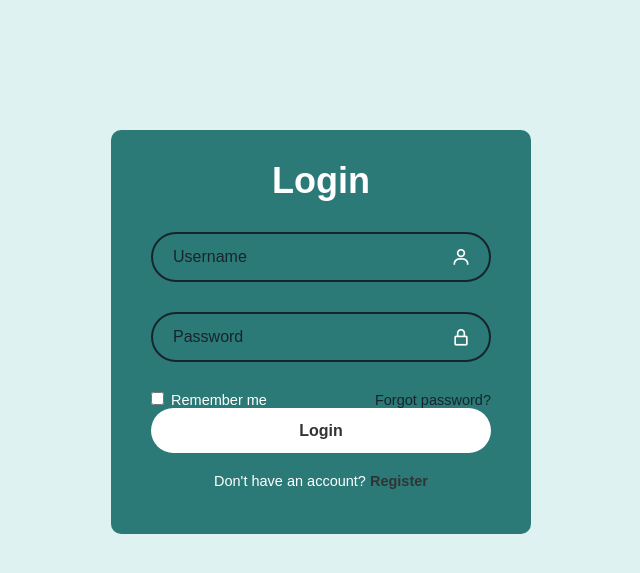
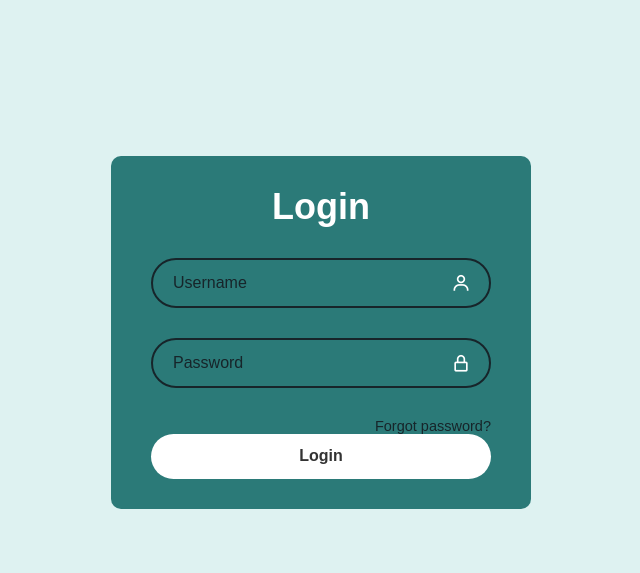
Before and after one commit to CS-UCY-EPL343/epl343.winter23.team5, a PHP site: page /login.html in a window 1280 px wide. Shown: the part 68-641 px from the top of the page, without its empty margins (319-959 px from the left). Run offline with PHP 8.4, Linux system fonts and the light colour scheme.

Commit message:
i remove the register and the remember me buttons

```diff
--- a/login.html
+++ b/login.html
@@ -27,16 +27,12 @@
             </div>
 
             <div class="remember-forgot">
-                <label><input type="checkbox"> Remember me</label>
+                <label></label>
                 <a href="#">Forgot password?</a>
             </div>
 
             <button type="submit" class="btn">Login</button>
 
-            <div class="register-link">
-                <p>Don't have an account? <a
-                href="#">Register</a></p>
-            </div>
         </form>
     </div>
 
--- a/loginstyle.css
+++ b/loginstyle.css
@@ -118,12 +118,6 @@ header{
     margin: -15px 0 15 px;
 }
 
-/*remember me*/
-.remember-forgot label input{
-    accent-color: #fff;
-    margin-right: 3px;
-}
-
 /*forgot-password*/
 .remember-forgot a{
     color: #17252A;
@@ -148,38 +142,3 @@ header{
  color:#333;
  font-weight: 600;
 }
-
-/* register */
-.wrapper .register-link {
-    font-size: 14.5px;
-    text-align: center;
-    margin: 20px 0 15px;
-    position: relative; /* Added position relative */
-}
-
-.register-link p {
-    margin: 0; /* Remove default margin */
-}
-
-.register-link p a {
-    color: #333;
-    text-decoration: none;
-    font-weight: 600;
-    position: relative; /* Added position relative */
-}
-
-.register-link p a::after {
-    content: '';
-    position: absolute;
-    left: 0;
-    bottom: -6px;
-    width: 0; /* Initially set the width to 0 */
-    height: 3px;
-    background: #333;
-    border-radius: 5px;
-    transition: width 0.5s; /* Use width for transition */
-}
-
-.register-link p a:hover::after {
-    width: 100%; /* Increase the width on hover */
-}
```
